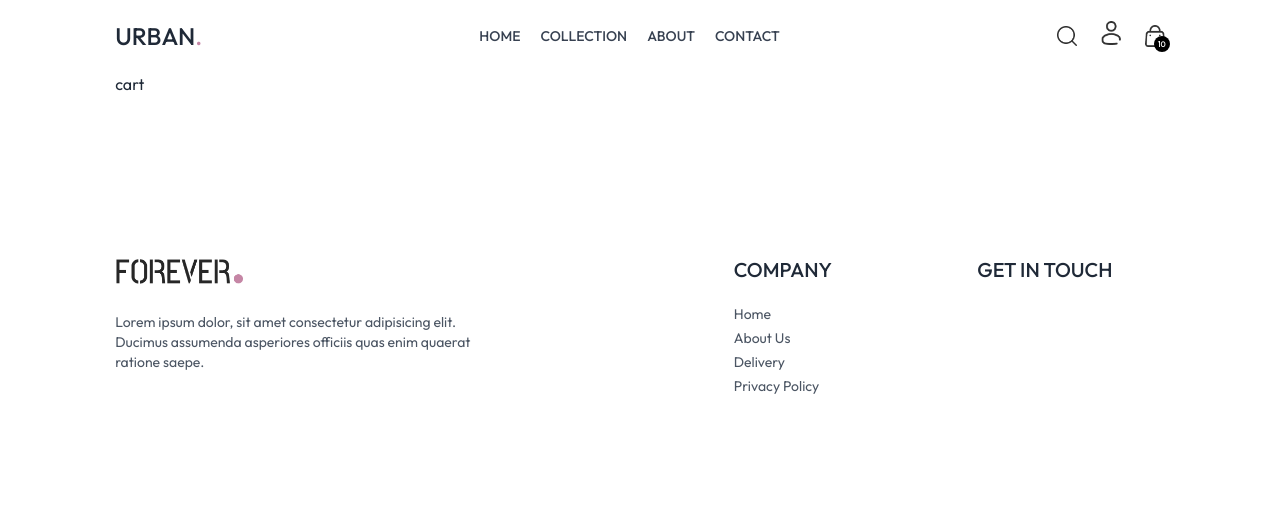
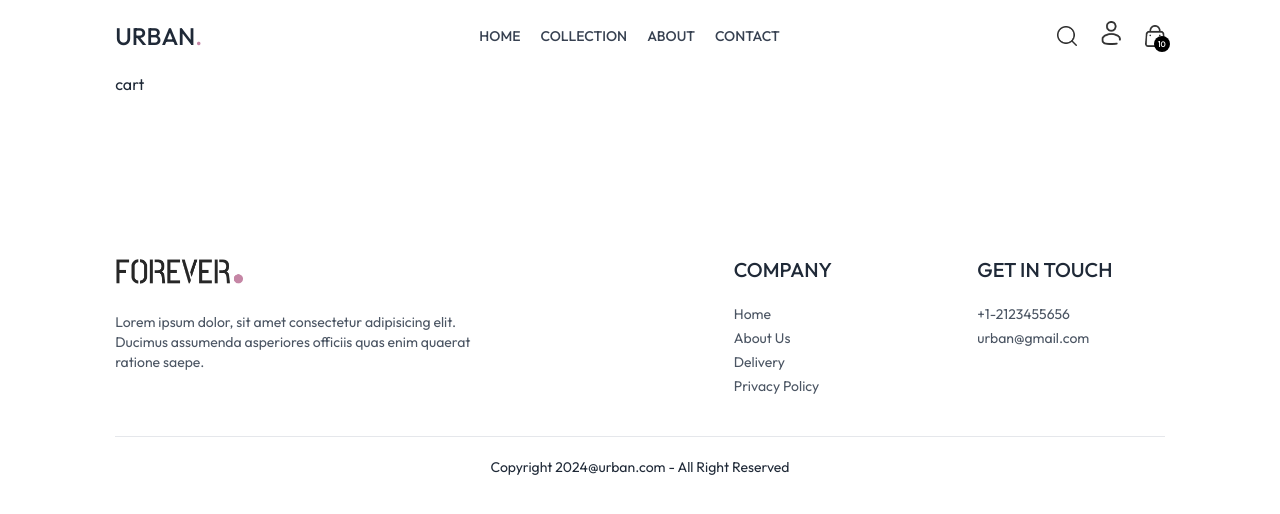
Before and after one commit to ashrafultusar/urban-frontend, a React (Vite) app in the folder urban-frontend/: page /cart in a window 1280 px wide. Shown: the top 514 px of the page. Built offline with nearby package versions, Linux system fonts and the light colour scheme.

Commit message:
update footer page

```diff
--- a/urban-frontend/src/components/Footer.jsx
+++ b/urban-frontend/src/components/Footer.jsx
@@ -23,8 +23,17 @@ const Footer = () => {
               </div>
               <div>
                   <p className="text-xl font-medium mb-5">GET IN TOUCH</p>
+                  <ul className="flex flex-col gap-1 text-gray-600">
+                      <li>+1-2123455656</li>
+                      <li>urban@gmail.com</li>
+
+                  </ul>
               </div>
-      </div>
+          </div>
+          <div>
+              <hr />
+              <p className="py-5 text-sm text-center">Copyright  2024@urban.com - All Right Reserved</p>
+          </div>
     </div>
   );
 };
```
